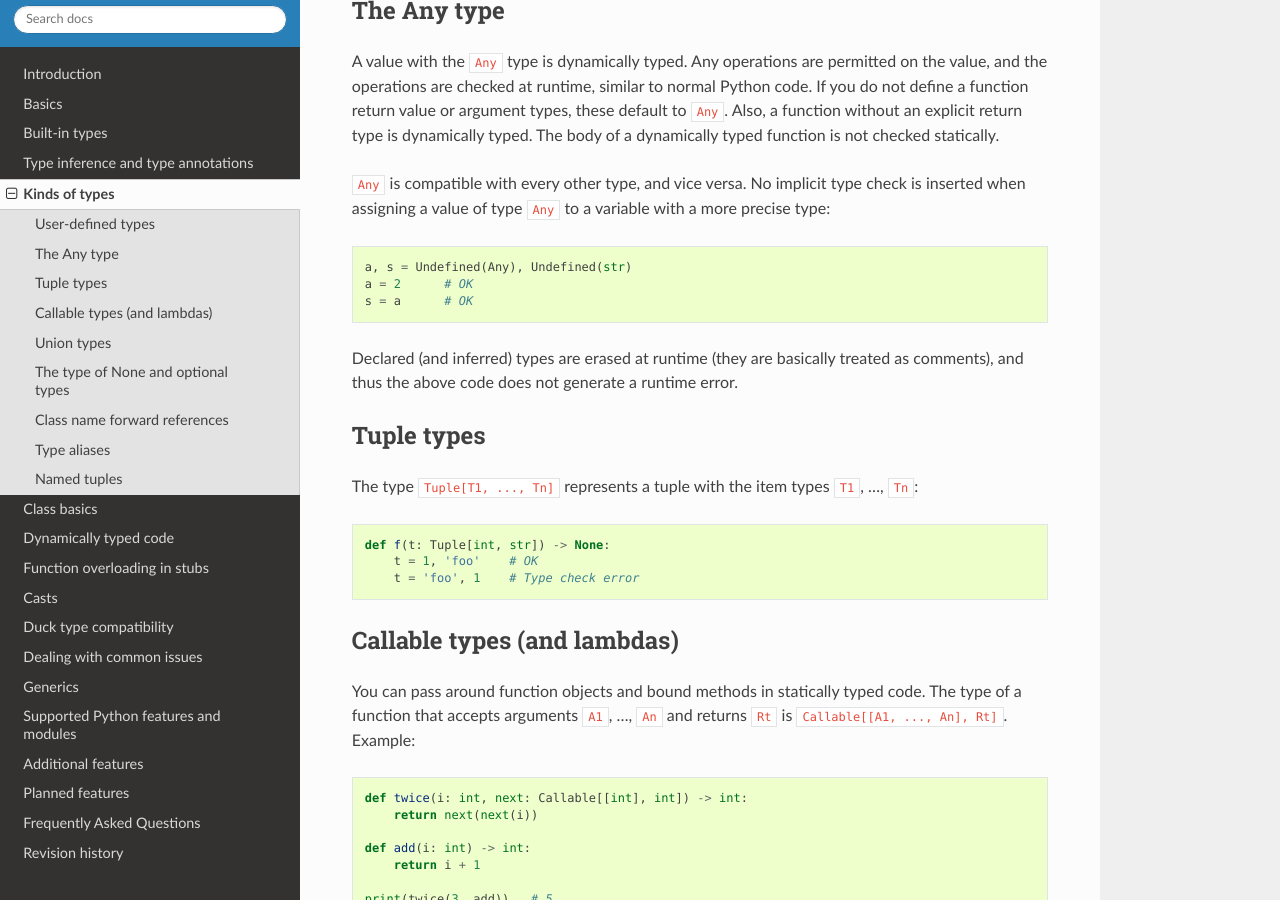
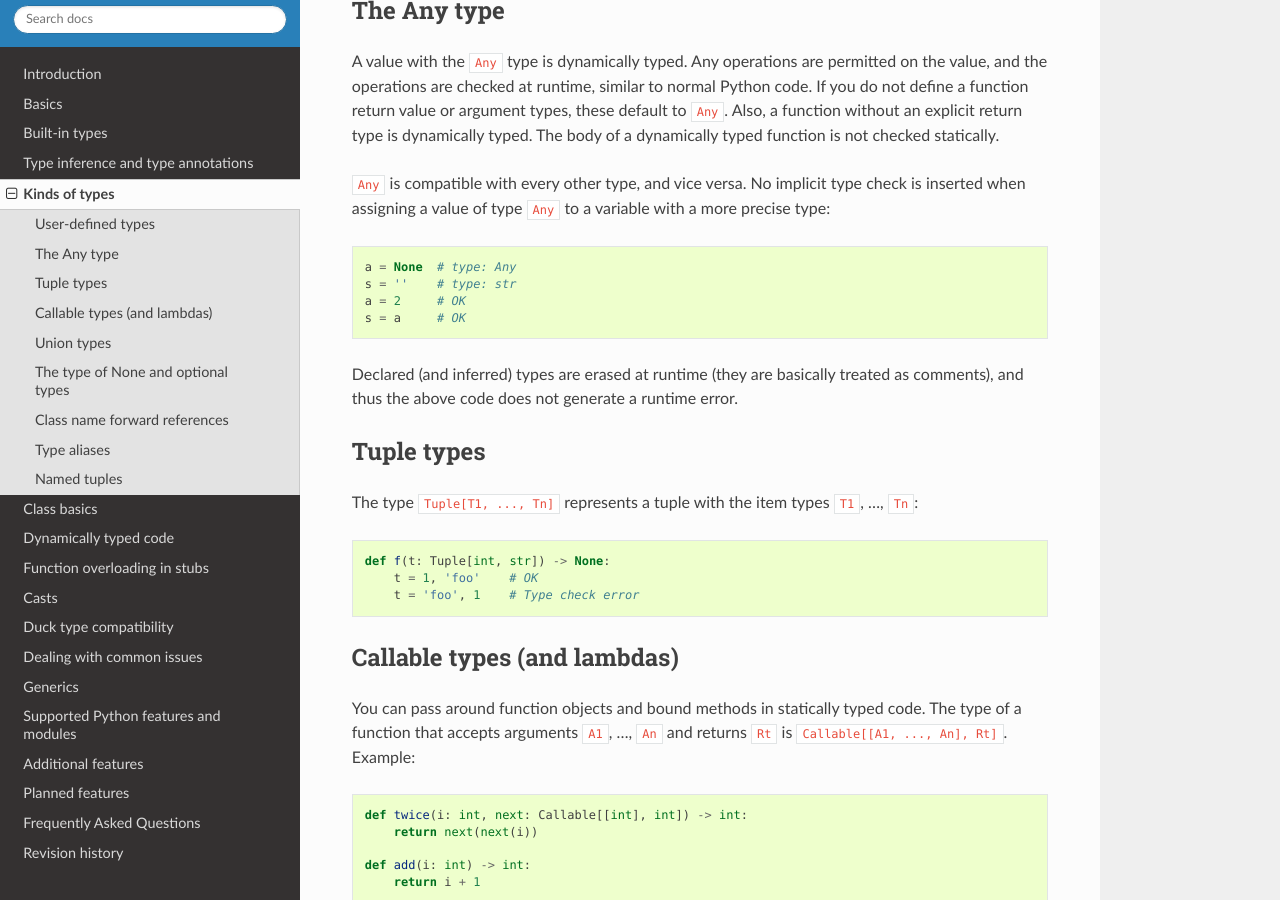
Before and after one commit to lucalysoft/mypy, a Sphinx documentation site: the page built from docs/source/kinds_of_types.rst, in a window 1280 px wide and 900 px high, scrolled down 563 px. Built offline with Sphinx 7.4.7 and the Read the Docs theme 2.0.0, drawn with Linux system fonts in a browser that asks for light colours.

Commit message:
Remove Undefined from an example in the documentation

```diff
--- a/docs/source/kinds_of_types.rst
+++ b/docs/source/kinds_of_types.rst
@@ -40,9 +40,10 @@ to a variable with a more precise type:
 
 .. code-block:: python
 
-   a, s = Undefined(Any), Undefined(str)
-   a = 2      # OK
-   s = a      # OK
+   a = None  # type: Any
+   s = ''    # type: str
+   a = 2     # OK
+   s = a     # OK
 
 Declared (and inferred) types are erased at runtime (they are
 basically treated as comments), and thus the above code does not
```
